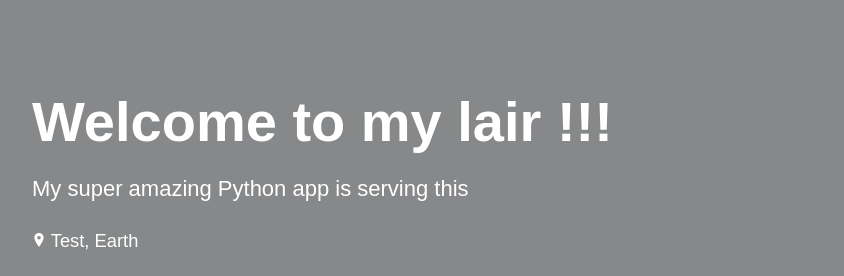
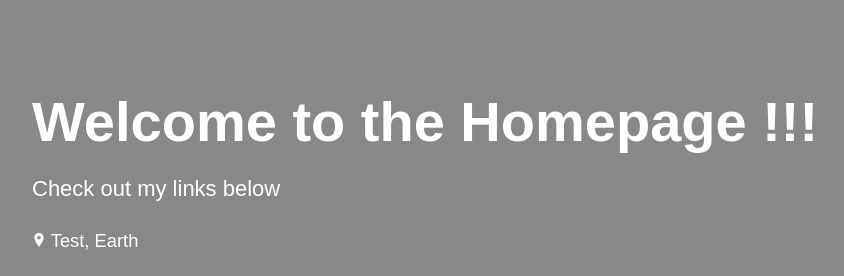
Before and after one commit to daniel-ramirez5/W11, a Flask app: page / in a window 1280 px wide. Shown: the top 276 px of the page, without its empty margins (96-940 px from the left). Run offline with Flask 3, Linux system fonts and the light colour scheme.

Commit message:
homepagechanges

```diff
--- a/templates/homepage.html
+++ b/templates/homepage.html
@@ -5,8 +5,8 @@
 <body>
     </div>
       <div>
-          <h1> Welcome to my lair !!! </h1>
-          <p>My super amazing Python app is serving this </p>
+          <h1> Welcome to the Homepage !!! </h1>
+          <p>Check out my links below </p>
           <p><small>
             <svg xmlns="http://www.w3.org/2000/svg" width="14" height="14" viewBox="0 0 24 24">
                 <path d="M12 0c-4.198 0-8 3.403-8 7.602 0 4.198 3.469 9.21 8 16.398 4.531-7.188 8-12.2 8-16.398 0-4.199-3.801-7.602-8-7.602zm0 11c-1.657 0-3-1.343-3-3s1.343-3 3-3 3 1.343 3 3-1.343 3-3 3z" fill="currentColor" fill-rule="evenodd"></path>
```
